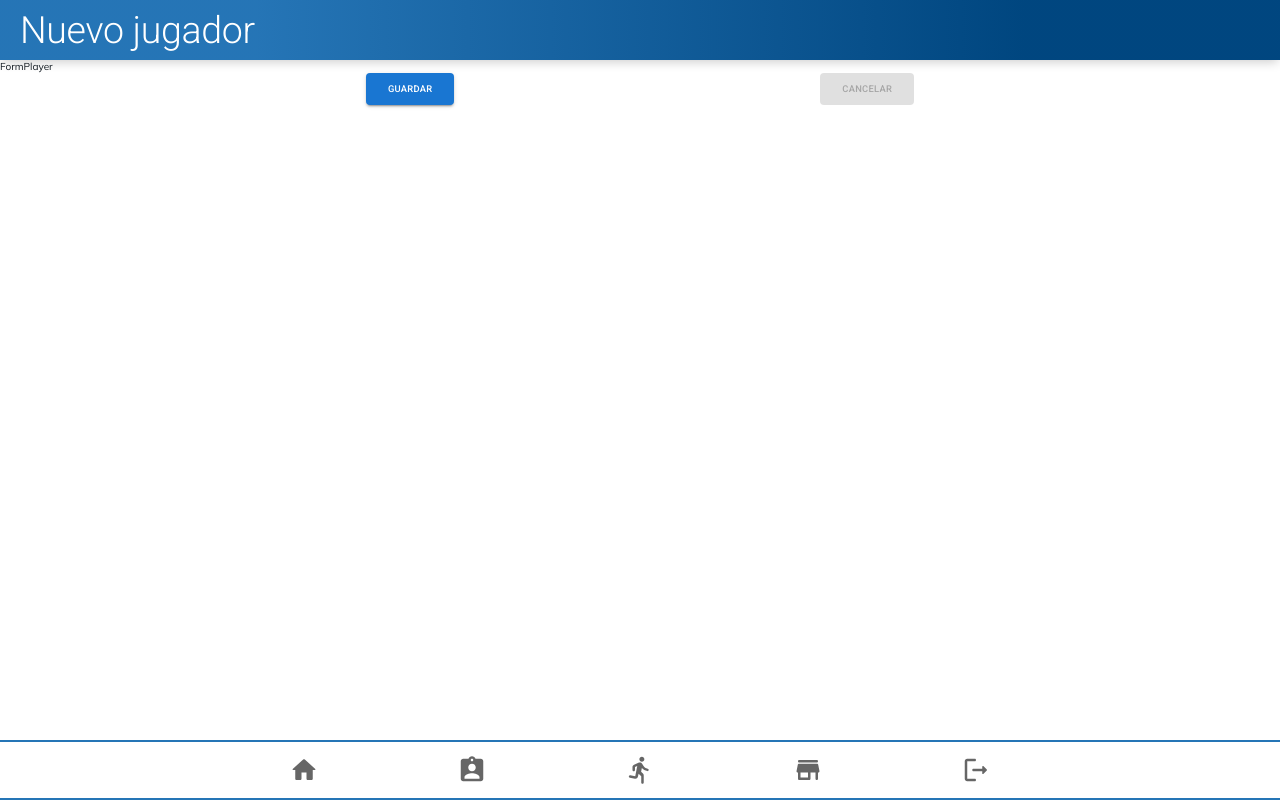
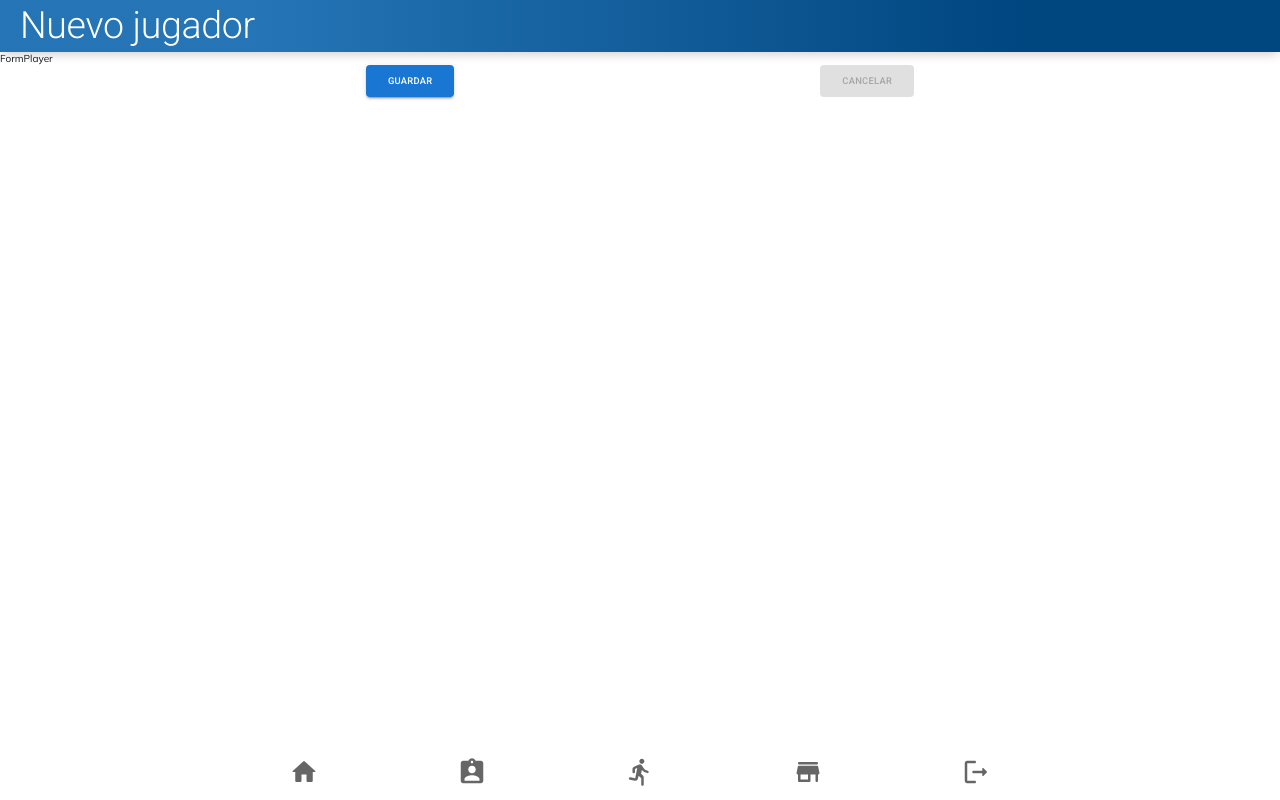
Before and after one commit to facubarneche/worldcapp2023-backoffice, a React (Vite) app: page /nuevo-jugador in a window 1280 px wide. Built offline with nearby package versions, Linux system fonts and the light colour scheme; the HTML template or start-up script is replaced by a standard one.

Commit message:
fix layout

```diff
--- a/src/styles/layout.css
+++ b/src/styles/layout.css
@@ -1,9 +1,10 @@
 .layout {
   display: flex;
   flex-direction: column;
-  justify-content: space-between;
-  min-height: 100vh;
+  height: 100vh;
 }
 .layout__content {
-  flex-grow: 1;
+  display: flex;
+  flex-direction: column;
+  height: 100%;
 }
```
